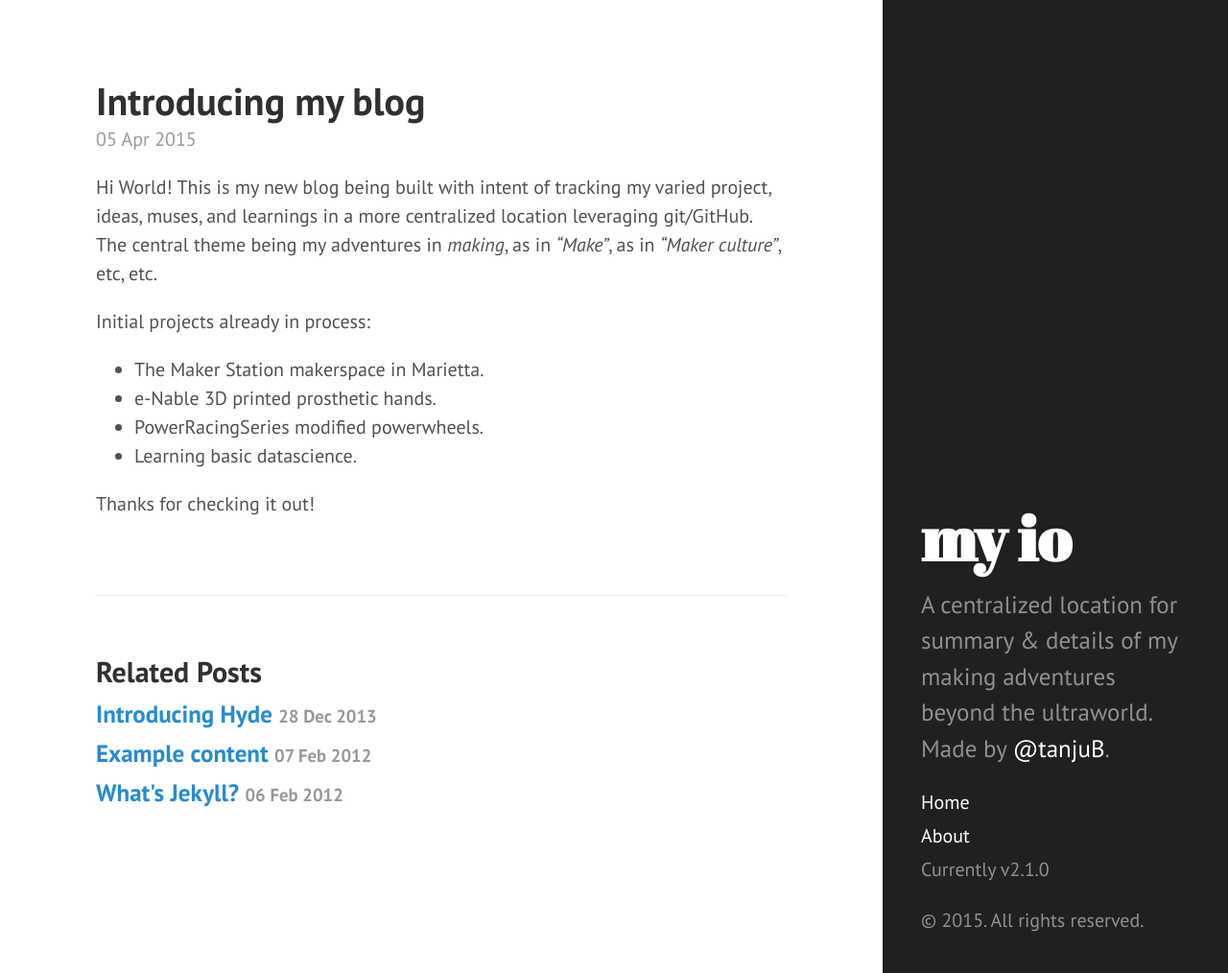
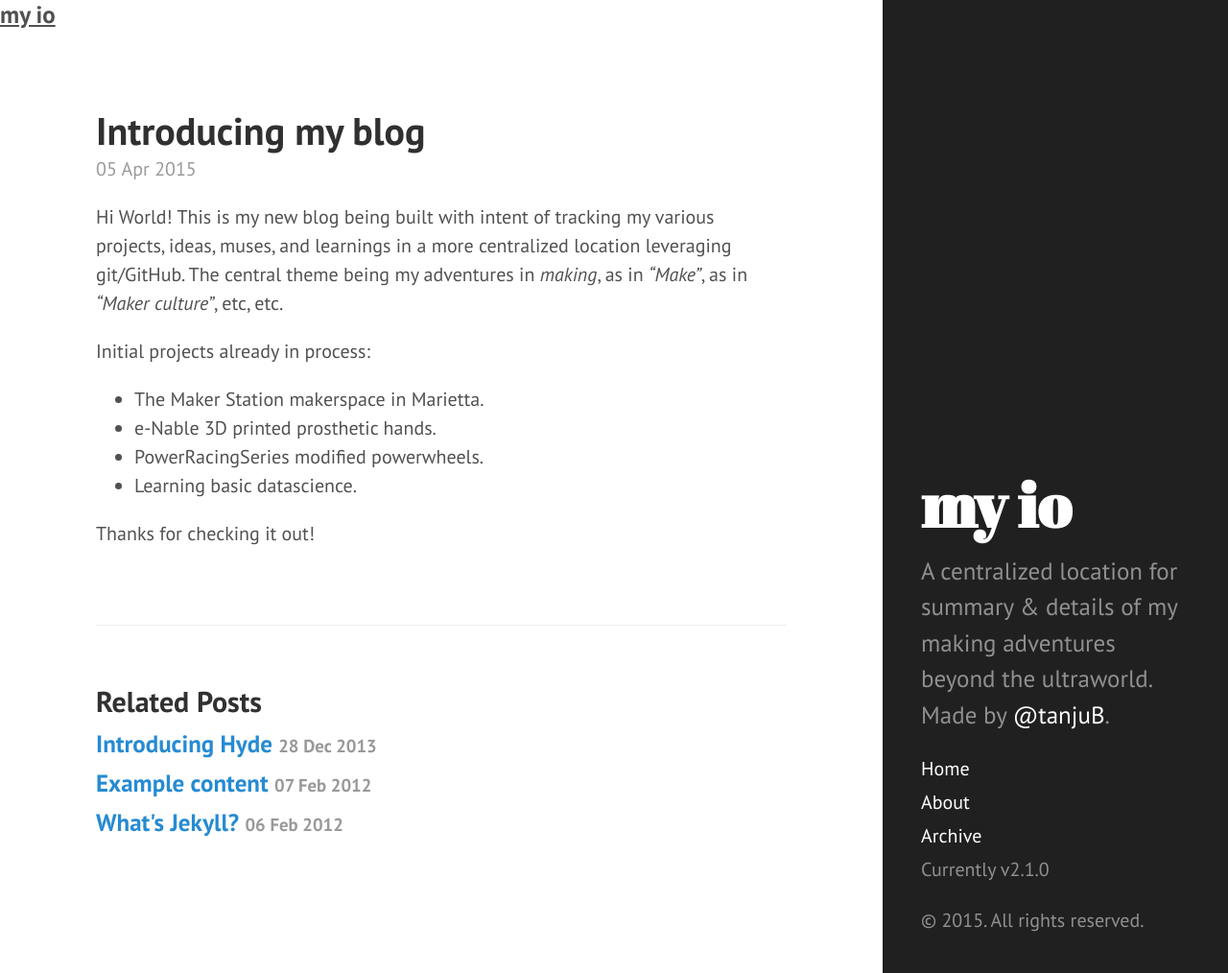
Before and after one commit to tanju-b/tanju-b.github.io, a Jekyll site: the page built from _posts/2015-04-05-Hello-World.md, in a window 1280 px wide and 1014 px high. Shown: the whole window at 96% size. Built offline with Jekyll 4.4.1, drawn with Linux system fonts in a browser that asks for light colours; Markdown is read by kramdown in place of the engine named in the settings.

Commit message:
more setup

```diff
--- a/_config.yml
+++ b/_config.yml
@@ -24,3 +24,7 @@
 
 github:
   repo:           https://github.com/tanju-b
+
+  pages_list:
+  About: '/about'
+  Archive: '/archive'
--- a/_layouts/default.html
+++ b/_layouts/default.html
@@ -4,6 +4,14 @@
   {% include head.html %}
 
   <body>
+	<h3 class="masthead-title">
+	<a href="/" title="Home">{{ site.title }}</a>
+
+	{% for page in site.pages_list %}
+	&nbsp;&nbsp;&nbsp;
+	<small><a href="{{ page[1]  }}">{{ page[0] }}</a></small>
+	{% endfor %}
+	</h3>
 
     {% include sidebar.html %}
 	<body class="layout-reverse">
--- a/_posts/2015-04-05-Hello-World.md
+++ b/_posts/2015-04-05-Hello-World.md
@@ -3,7 +3,7 @@
 title: Introducing my blog
 ---
 
-Hi World! This is my new blog being built with intent of tracking my varied project, ideas, muses, and learnings in a more centralized location leveraging git/GitHub.   The central theme being my adventures in *making*, as in *"Make"*, as in *"Maker culture"*, etc, etc.
+Hi World! This is my new blog being built with intent of tracking my various projects, ideas, muses, and learnings in a more centralized location leveraging git/GitHub.   The central theme being my adventures in *making*, as in *"Make"*, as in *"Maker culture"*, etc, etc.
 
 Initial projects already in process:
 
```
Also changed, not shown: archive.md (added, +10 -0 lines).
